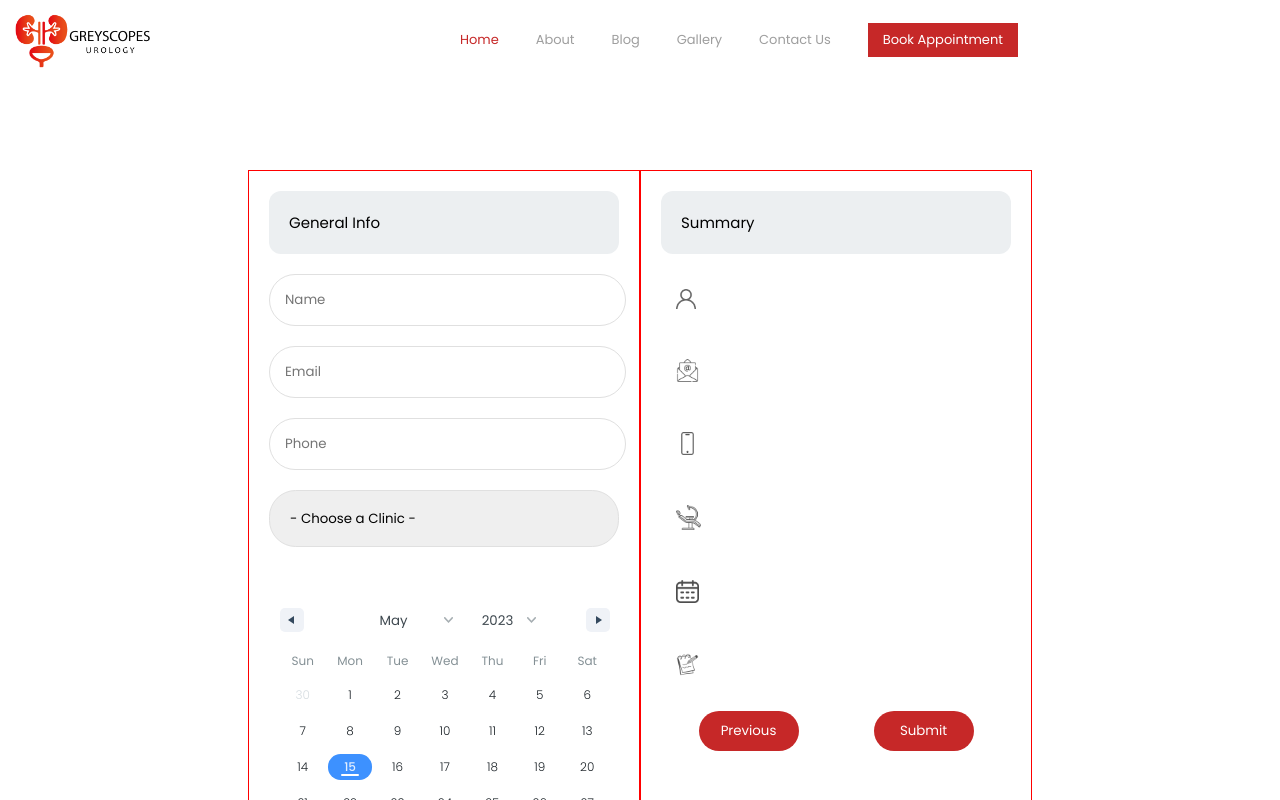
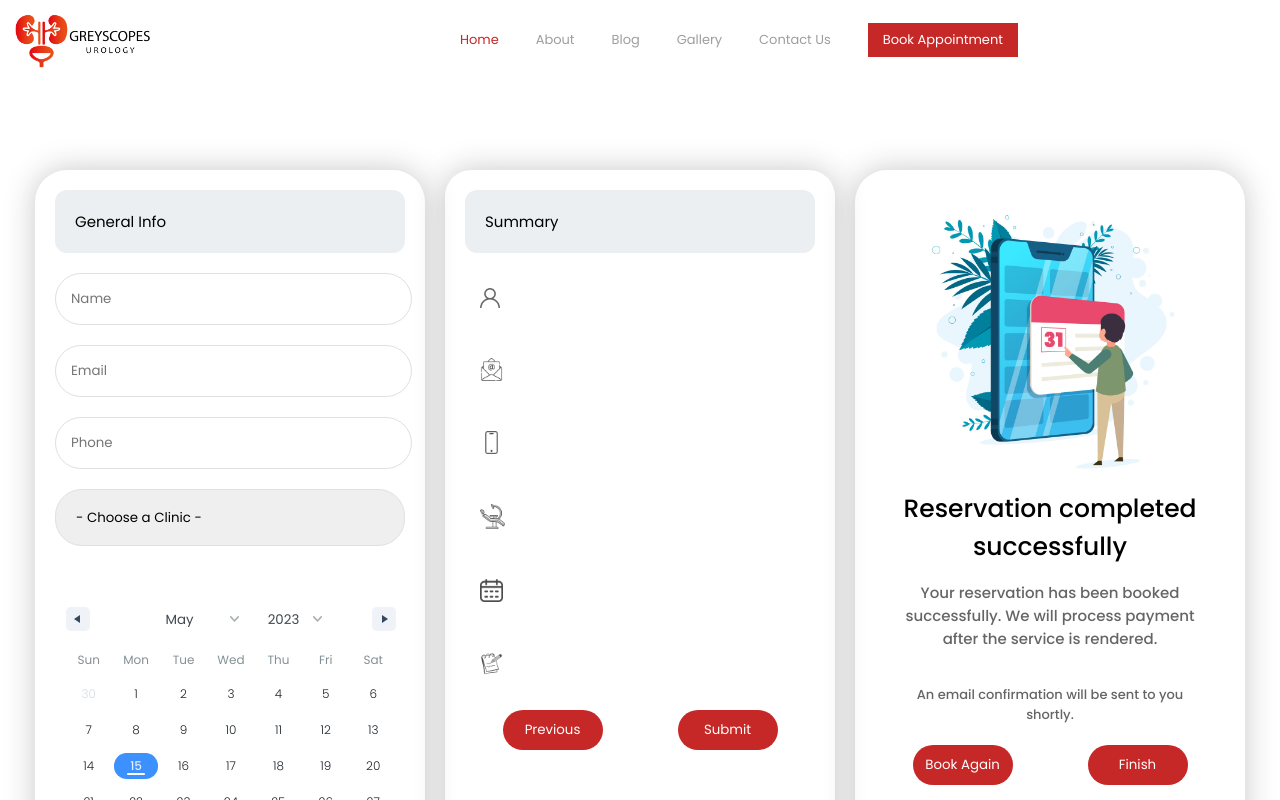
Before and after one commit to ObinnaKelvin/greyscopesurology, a React (Create React App) app: page /book-appointment in a window 1280 px wide. Shown: the top 800 px of the page. Built offline with nearby package versions, Linux system fonts and the light colour scheme.

Commit message:
Book Appointment page in the works 55%

```diff
--- a/src/View/pages/bookPage/BookPage.jsx
+++ b/src/View/pages/bookPage/BookPage.jsx
@@ -12,6 +12,7 @@ import callImg from '../../assets/images/iphone.png'
 import clinicImg from '../../assets/images/clinic.png'
 import dateImg from '../../assets/images/calendar.png'
 import infoImg from '../../assets/images/sketching.png'
+import successImg from '../../assets/images/success.jpg'
 
 const BookPage = () => {
   const[name, setName] = useState('')
@@ -20,6 +21,7 @@ const BookPage = () => {
   const[clinic, setClinic] = useState('')
   const[date, setDate] = useState()
   const[description, setDescription] = useState('')
+  const[activeStep, setActiveStep] = useState('')
 
   const onChangeDate = (dateSelected) => {
       // console.log(dateSelected)
@@ -68,7 +70,7 @@ const BookPage = () => {
                              value={description} onChange={(e)=> setDescription(e.target.value)}
                             />
                     </section>
-                    <button className='next-button'>Next</button>
+                    <button className='next-button' onClick={(e)=>setActiveStep(2)}>Next</button>
                 </form>
               </div>
               <div className="bookPage-stage2">
@@ -98,11 +100,30 @@ const BookPage = () => {
                   <p>{description}</p>
                 </div>
                 <div className="nav-buttons">
-                  <button className='nav-button'>Previous</button>
-                  <button className='nav-button'>Submit</button>
+                  <button className='nav-button' onClick={(e)=>setActiveStep(1)}>Previous</button>
+                  <button className='nav-button' onClick={(e)=>setActiveStep(3)}>Submit</button>
                 </div>
               </div>
-              <div className="bookPage-stage3"></div>
+              <div className="bookPage-stage3">
+                <div className="imgHolder">
+                  <img src={successImg} alt='success cover'/>
+                </div>
+                <div className='headerText'>Reservation completed successfully</div>
+                <div className='bodyText'>
+                  Your reservation has been booked successfully.
+                  We will process payment after the service is rendered.
+                </div>
+                <div className='subText'>
+                  An email confirmation will be sent to you shortly.
+                </div>
+                {/* <div className='subText'>
+                  Your order number: URO-1356.
+                </div> */}
+                <div className="nav-buttons">
+                  <button className='nav-button'>Book Again</button>
+                  <button className='nav-button'>Finish</button>
+                </div>
+              </div>
             </div>
         </div>
     </div>
--- a/src/View/pages/bookPage/bookPage.scss
+++ b/src/View/pages/bookPage/bookPage.scss
@@ -25,11 +25,15 @@
             // border: 1px solid red;
             display: flex;
             margin: 0px auto;
+            gap: 20px;
 
             .bookPage-stage1 {
-                padding: 20px;
-                border: 1px solid red;
+                padding: 20px 20px 100px 20px;
+                // border: 1px solid red;
                 width: 350px;
+                box-shadow:  0 0 30px rgba(34,34,34,0.25);
+                border-radius: 2em;
+                height: max-content;
 
                 .headerText {
                     font-size: 15px;
@@ -99,12 +103,16 @@
             }
 
             .bookPage-stage2 {
-                padding: 20px;
-                border: 1px solid red;
+                padding: 20px 20px 100px 20px;
+                // border: 1px solid red;
                 width: 350px;
                 display: flex;
                 flex-direction: column;
                 gap: 20px;
+                font-size: 13px;
+                box-shadow:  0 0 30px rgba(34,34,34,0.25);
+                border-radius: 2em;
+                height: max-content;
 
                 .headerText {
                     font-size: 15px;
@@ -119,6 +127,7 @@
                     flex-direction: row;
                     height: auto;
                     padding: 15px;
+                    align-items: center;
                     // border: 1px solid black;
                     gap: 20px;
 
@@ -134,6 +143,7 @@
                     flex-direction: row;
                     height: auto;
                     padding: 15px;
+                    align-items: center;
                     // border: 1px solid black;
                     gap: 20px;
 
@@ -220,6 +230,65 @@
 
 
             }
+
+            .bookPage-stage3 {
+                width: 350px;
+                box-shadow:  0 0 30px rgba(34,34,34,0.25);
+                border-radius: 2em;
+                height: max-content;
+                padding: 20px 20px 100px 20px;
+
+                .imgHolder{
+                    width: 100%;
+                    display: flex;
+                    // border: 1px solid red;
+
+                    img {
+                        background-size: cover;
+                        width: 300px;
+                        margin: 0px auto;
+                        // border: 1px solid red;
+                    }
+                }
+                .headerText {
+                    text-align: center;
+                    font-size: 25px;
+                    font-weight: 500;
+                }
+
+                .bodyText {
+                    padding: 15px;
+                    text-align: center;
+                    font-size: 15px;
+                    font-weight: 500;
+                    opacity: 0.6;
+                }
+
+                .subText {
+                    padding: 20px;
+                    text-align: center;
+                    font-size: 13px;
+                    font-weight: 500;
+                    opacity: 0.6;
+
+                }
+
+                .nav-buttons {
+                    display: flex;
+                    justify-content: space-around;
+
+                    .nav-button {
+                        padding: 10px;
+                        width: 100px;
+                        border-radius: 2em;
+                        border: none;
+                        background-color: #c62828;
+                        color: white;
+                    }
+                }
+
+
+            }
         }
 
     }
```
Also changed, not shown: src/View/assets/images/success.jpg (added).
